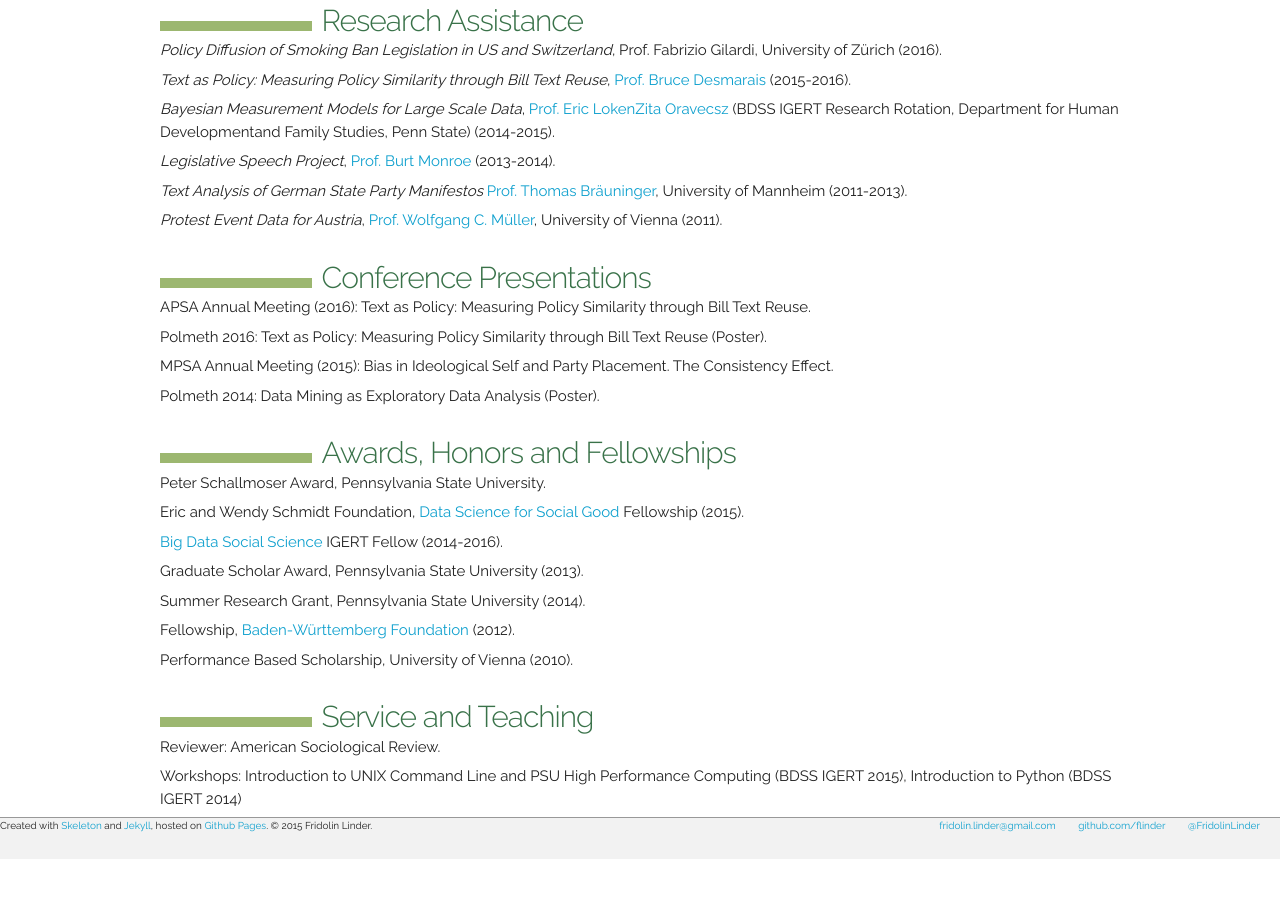
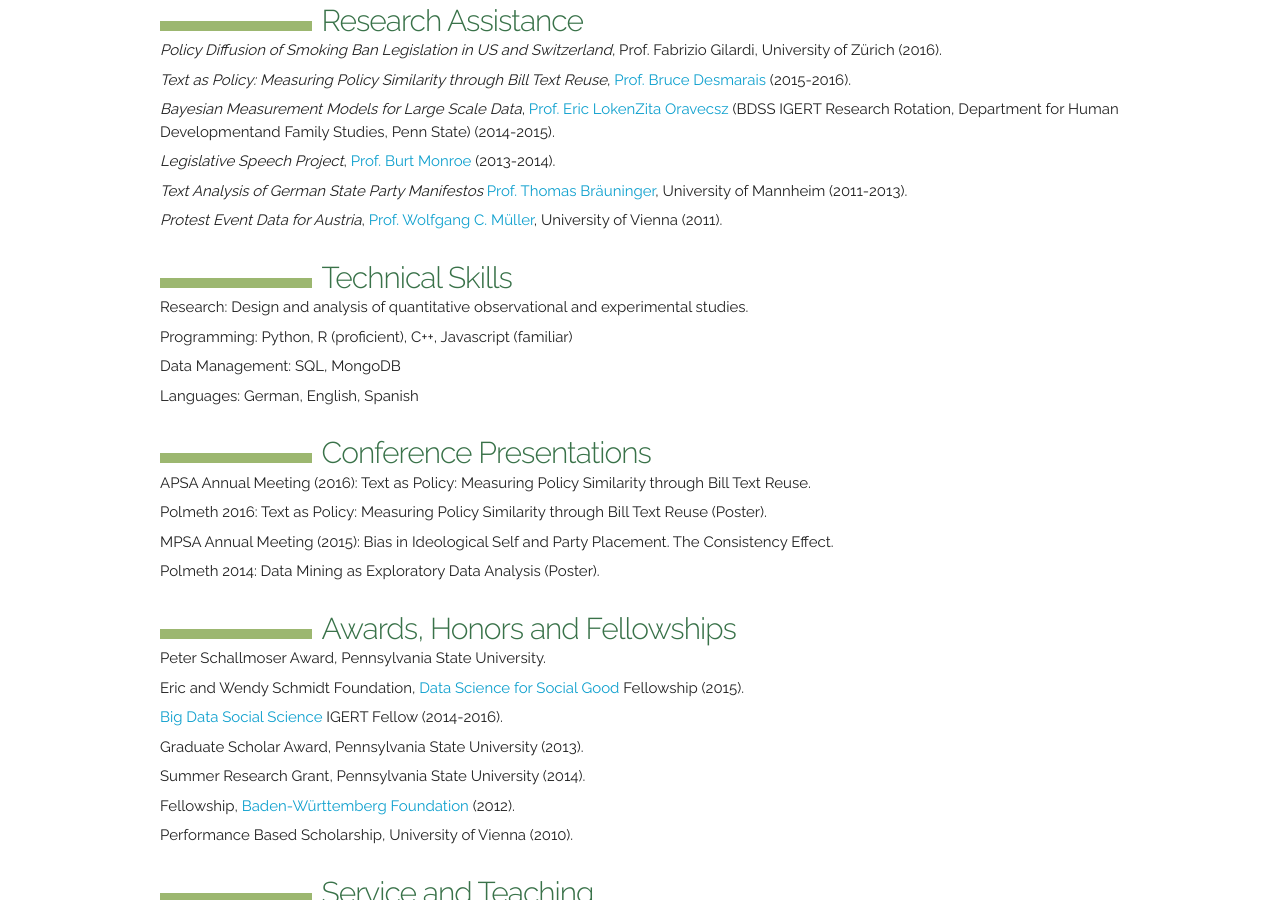
Before and after one commit to flinder/flinder.github.io, a Jekyll site: the page built from cv/index.html, in a window 1280 px wide and 900 px high, scrolled down 1075 px. Built offline with Jekyll 4.4.1, drawn with Linux system fonts in a browser that asks for light colours; before the commit the page ends 1934 px from its top, so only the background shows below that.

Commit message:
added technical skills to cv

```diff
--- a/cv/index.html
+++ b/cv/index.html
@@ -59,6 +59,11 @@ title: Curriculum Vitae
 <p><em>Legislative Speech Project</em>, <a href="http://polisci.la.psu.edu/people/blm24">Prof. Burt Monroe</a> (2013-2014).</p>
 <p><em>Text Analysis of German State Party Manifestos</em> <a href="http://www.tbraeuninger.de/">Prof. Thomas Bräuninger</a>, University of Mannheim (2011-2013).</p>
 <p><em>Protest Event Data for Austria</em>, <a href="https://scholar.google.com/citations?user=9MttMt8AAAAJ&amp;hl=en">Prof. Wolfgang C. Müller</a>, University of Vienna (2011).</p>
+<h2 id="technical-skills">Technical Skills</h2>
+<p>Research: Design and analysis of quantitative observational and experimental studies.</p>
+<p>Programming: Python, R (proficient), C++, Javascript (familiar)</p>
+<p>Data Management: SQL, MongoDB</p>
+<p>Languages: German, English, Spanish</p>
 <h2 id="conference-presentations">Conference Presentations</h2>
 <p>APSA Annual Meeting (2016): Text as Policy: Measuring Policy Similarity through Bill Text Reuse.</p>
 <p>Polmeth 2016: Text as Policy: Measuring Policy Similarity through Bill Text Reuse (Poster).</p>
```
Also changed, not shown: cv/cv.md (+12 -0 lines), 1 other file.
